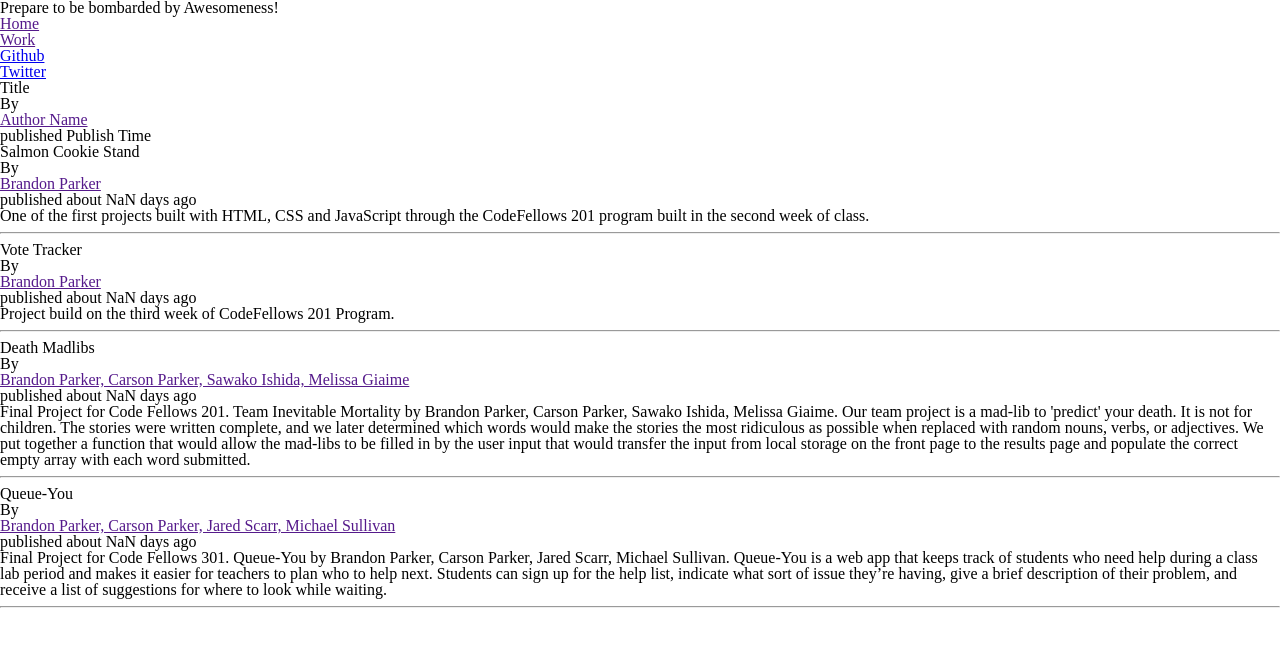
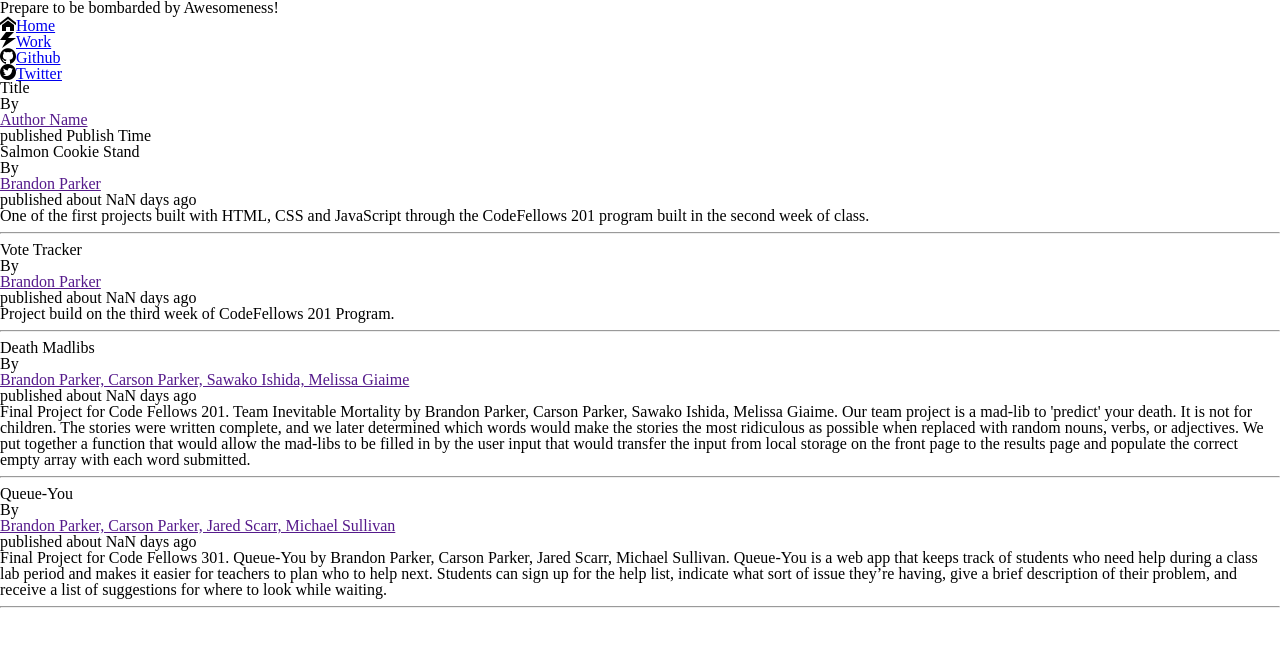
Before and after one commit to Brandon-Parker/301d6-final, a plain HTML site: page index.html in a window 1280 px wide. Drawn offline with nearby package versions, Linux system fonts and the light colour scheme.

Commit message:
added icons to tabs

```diff
--- a/index.html
+++ b/index.html
@@ -3,6 +3,7 @@
   <head>
     <meta charset="utf-8">
     <link rel="stylesheet" href="vendor/styles/reset.css">
+    <link rel="stylesheet" href="/styles/icons.css">
     <title>Final Portfolio</title>
   </head>
   <body>
@@ -10,10 +11,10 @@
       <h1>Prepare to be bombarded by Awesomeness!</h1>
       <nav>
         <ul>
-          <li class="tab"><a href="">Home</a></li>
-          <li class="tab"><a href="">Work</a></li>
-          <li class="tab"><a href="https://github.com/Brandon-Parker">Github</a></li>
-          <li class="tab"><a href="https://twitter.com/Brandadondondon">Twitter</a></li>
+          <li class="tab icon-home"><a href="#">Home</a></li>
+          <li class="tab icon-power"><a href="#">Work</a></li>
+          <li class="tab icon-github"><a href="https://github.com/Brandon-Parker">Github</a></li>
+          <li class="tab icon-twitter3"><a href="https://twitter.com/Brandadondondon">Twitter</a></li>
         </ul>
       </nav>
     </header>
--- /dev/null
+++ b/styles/icons.css
@@ -0,0 +1,70 @@
+@font-face {
+	font-family: 'icomoon';
+	src:url('fonts/icomoon.eot?wfb79s');
+	src:url('fonts/icomoon.eot?wfb79s#iefix') format('embedded-opentype'),
+		url('fonts/icomoon.ttf?wfb79s') format('truetype'),
+		url('fonts/icomoon.woff?wfb79s') format('woff'),
+		url('fonts/icomoon.svg?wfb79s#icomoon') format('svg');
+	font-weight: normal;
+	font-style: normal;
+}
+
+[class^="icon-"], [class*=" icon-"] {
+	font-family: 'icomoon';
+	speak: none;
+	font-style: normal;
+	font-weight: normal;
+	font-variant: normal;
+	text-transform: none;
+	line-height: 1;
+
+	/* Better Font Rendering =========== */
+	-webkit-font-smoothing: antialiased;
+	-moz-osx-font-smoothing: grayscale;
+}
+
+.icon-home:before {
+	content: "\e908";
+}
+.icon-home3:before {
+	content: "\e900";
+}
+.icon-address-book:before {
+	content: "\e901";
+}
+.icon-rocket:before {
+	content: "\e909";
+}
+.icon-power:before {
+	content: "\e90a";
+}
+.icon-menu:before {
+	content: "\e902";
+}
+.icon-link:before {
+	content: "\e903";
+}
+.icon-happy:before {
+	content: "\e904";
+}
+.icon-happy2:before {
+	content: "\e905";
+}
+.icon-plus:before {
+	content: "\e90b";
+}
+.icon-minus:before {
+	content: "\e90c";
+}
+.icon-cross:before {
+	content: "\e90d";
+}
+.icon-checkmark:before {
+	content: "\e90e";
+}
+.icon-twitter3:before {
+	content: "\e906";
+}
+.icon-github:before {
+	content: "\e907";
+}
```
Also changed, not shown: styles/fonts/icomoon.ttf (added), styles/fonts/icomoon.woff (added), styles/layout.css (added), 2 other files.
